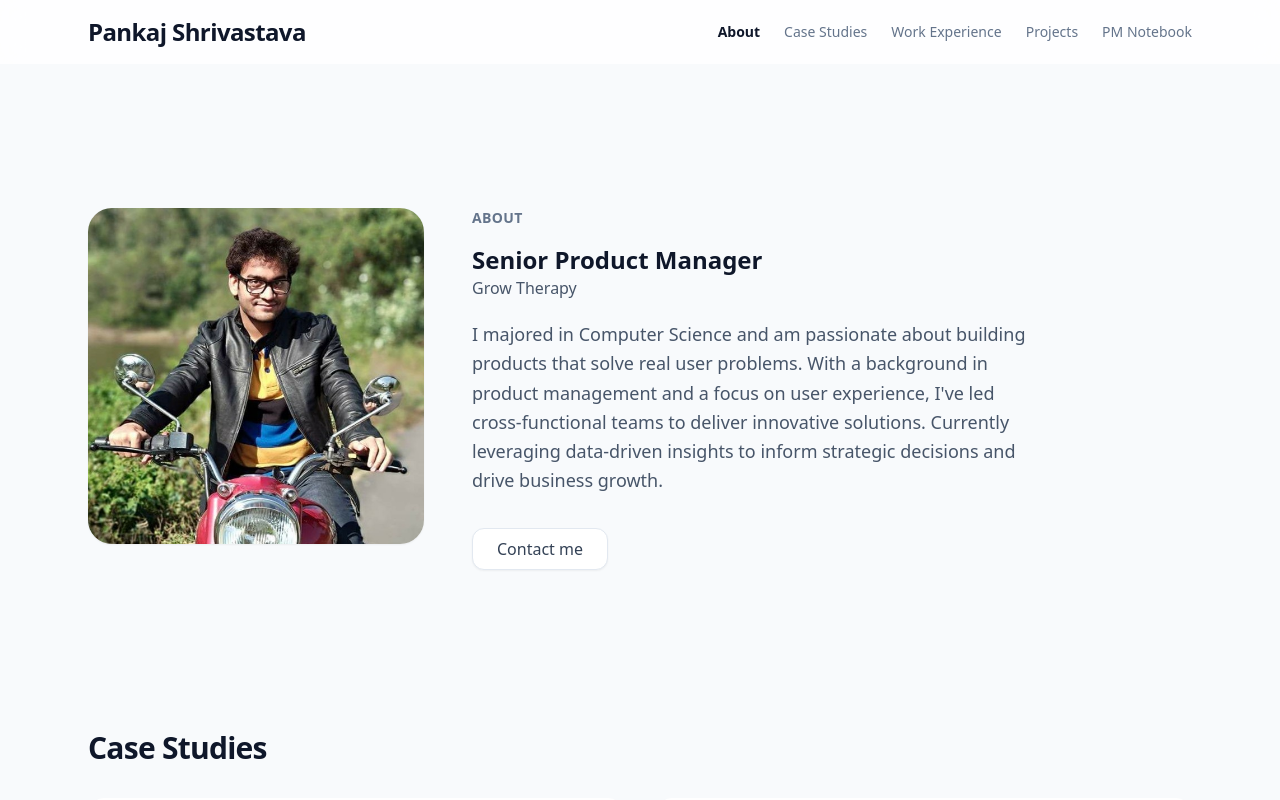
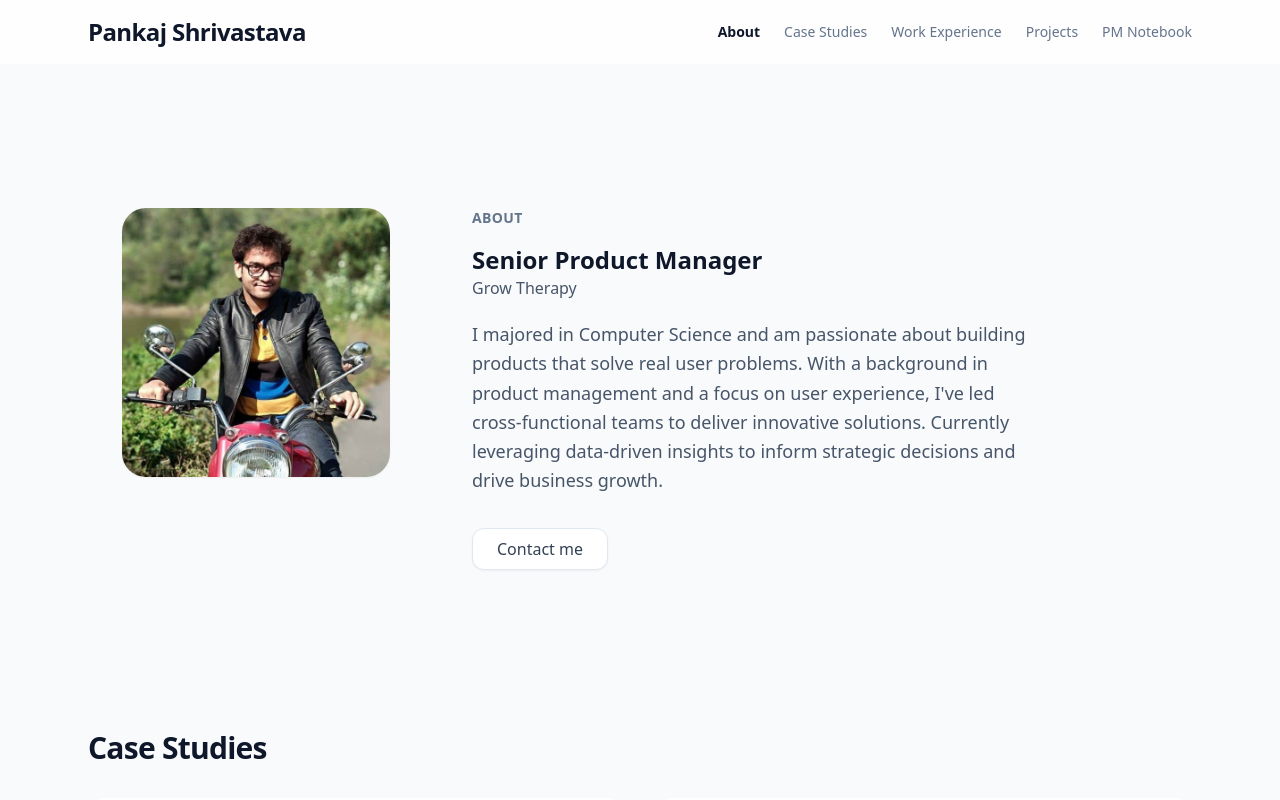
Before and after one commit to Pankaj-Shrivastava/my-portfolio-project, a React (Vite) app: page / in a window 1280 px wide. Shown: the top 800 px of the page. Built offline with nearby package versions, Linux system fonts and the light colour scheme; the HTML template or start-up script is replaced by a standard one.

Commit message:
image adjustments

```diff
--- a/src/components/Hero.jsx
+++ b/src/components/Hero.jsx
@@ -5,7 +5,7 @@ export default function Hero() {
   return (
     <section className="grid grid-cols-1 md:grid-cols-3 gap-12 items-start py-10 md:py-20">
       <div className="order-first md:col-span-1">
-        <div className="w-full aspect-square bg-white rounded-3xl border border-slate-200 shadow-sm relative overflow-hidden">
+        <div className="w-5/6 md:w-4/5 mx-auto aspect-square bg-white rounded-3xl border border-slate-200 shadow-sm relative overflow-hidden">
           <img
             src={`${import.meta.env.BASE_URL}images/profile.jpg`}
             alt="Pankaj Shrivastava"
```
